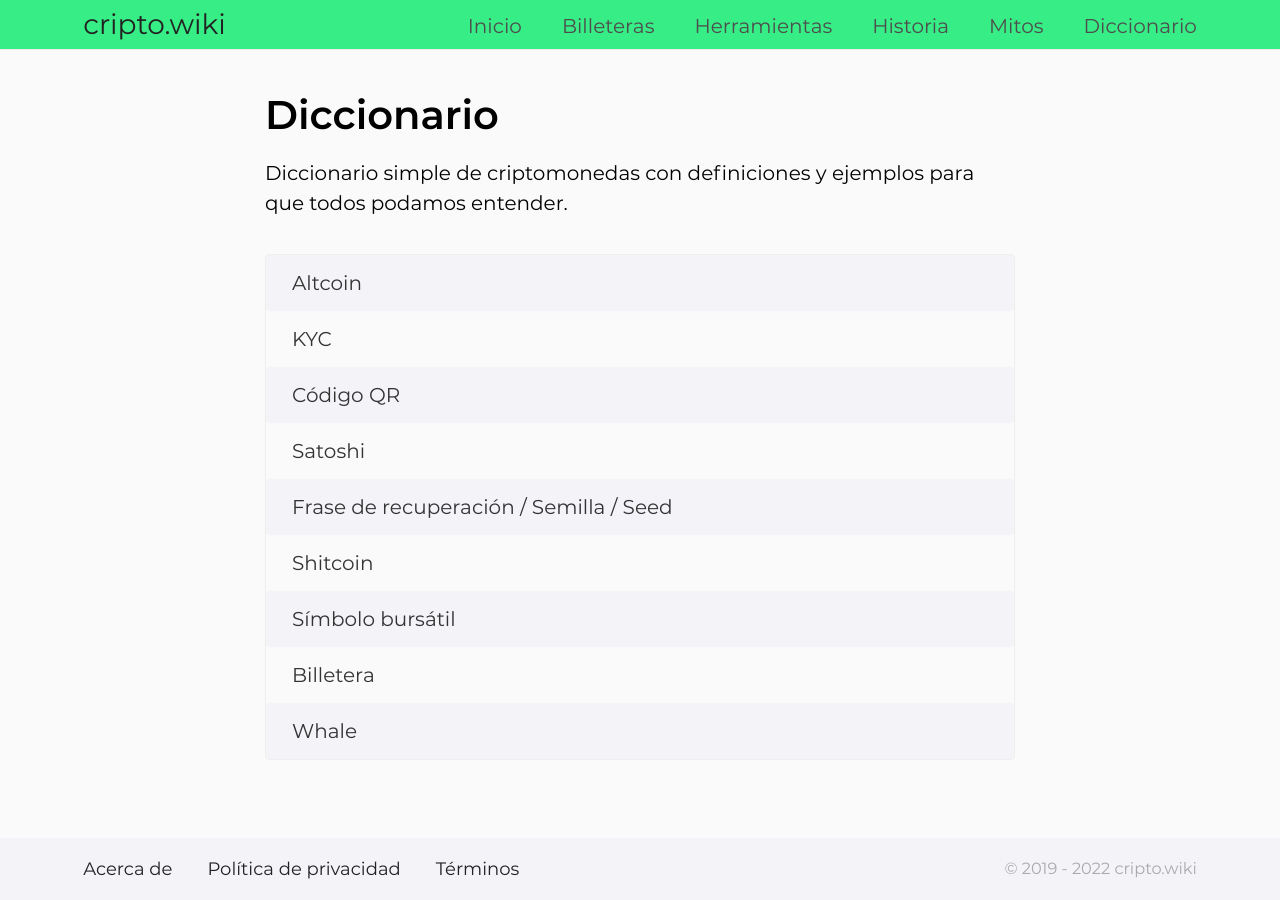
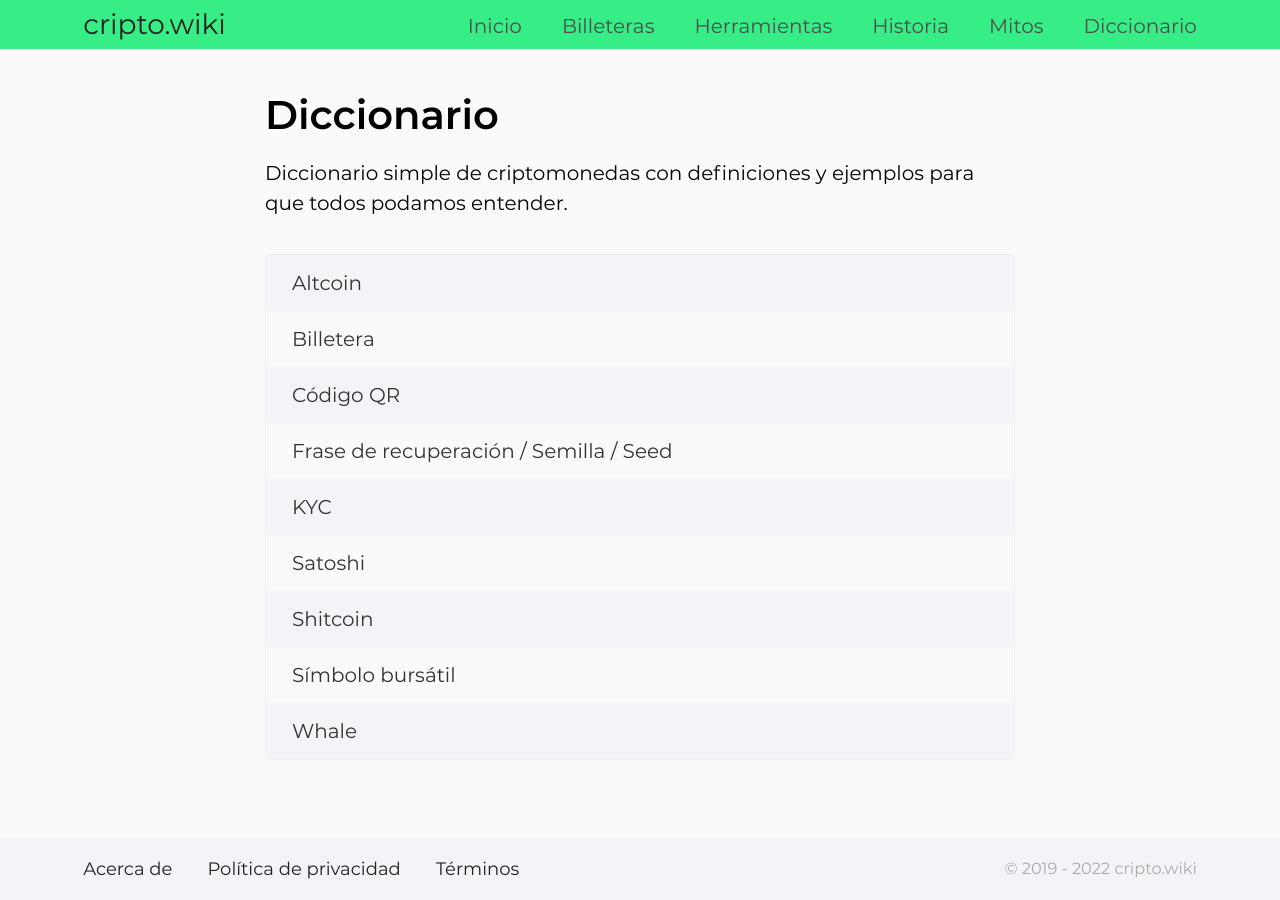
Before and after one commit to criptowiki/criptowiki, a Jekyll site: the page built from pages/dictionary.html, in a window 1280 px wide. Built offline with Jekyll 4.4.1, drawn with Linux system fonts in a browser that asks for light colours; some web fonts are replaced; some of the changed lines change nothing that is shown.

Commit message:
Move files in '_dictionary/' to '_posts/dictionary/'

```diff
--- a/_config.yml
+++ b/_config.yml
@@ -58,10 +58,10 @@ defaults:
     values:
       layout: 'myth'
   - scope:
-      path: ''
-      type: 'dictionary'
+      path: '_posts/dictionary/'
     values:
       layout: 'dictionary-definition'
+      category: 'dictionary'
   - scope:
       path: '_posts/wallets/'
     values:
--- a/pages/dictionary.html
+++ b/pages/dictionary.html
@@ -10,8 +10,9 @@ css: items-list
     <h1 class="title">{{ page.title }}</h1>
     <p>{{ page.description }}</p>
     <div class="content items-list">
-    	{% for definition in site.dictionary %}
-        	<a href="{{ definition.permalink }}"><div>{{ definition.title }}</div></a>
+        {% assign dictionary = site.categories.dictionary | sort: 'title' %}
+    	{% for post in dictionary %}
+        	<a href="{{ post.permalink }}"><div>{{ post.title }}</div></a>
 		{% endfor %}
     </div>
 </div>
```
Also changed, not shown: collections/_posts/dictionary/2020-05-25-altcoin.md (renamed from collections/_dictionary/altcoin.md), collections/_posts/dictionary/2020-05-25-kyc.md (renamed from collections/_dictionary/kyc.md), collections/_posts/dictionary/2020-05-25-qr-code.md (renamed from collections/_dictionary/qr-code.md), collections/_posts/dictionary/2020-05-25-satoshi.md (renamed from collections/_dictionary/satoshi.md), collections/_posts/dictionary/2020-05-25-seed.md (renamed from collections/_dictionary/seed.md), collections/_posts/dictionary/2020-05-25-shitcoin.md (renamed from collections/_dictionary/shitcoin.md), collections/_posts/dictionary/2020-05-25-wallet.md (renamed from collections/_dictionary/wallet.md), collections/_posts/dictionary/2020-05-25-whale.md (renamed from collections/_dictionary/whale.md), collections/_posts/dictionary/2021-01-03-simbolo-bursatil.md (renamed from collections/_dictionary/simbolo-bursatil.md).
